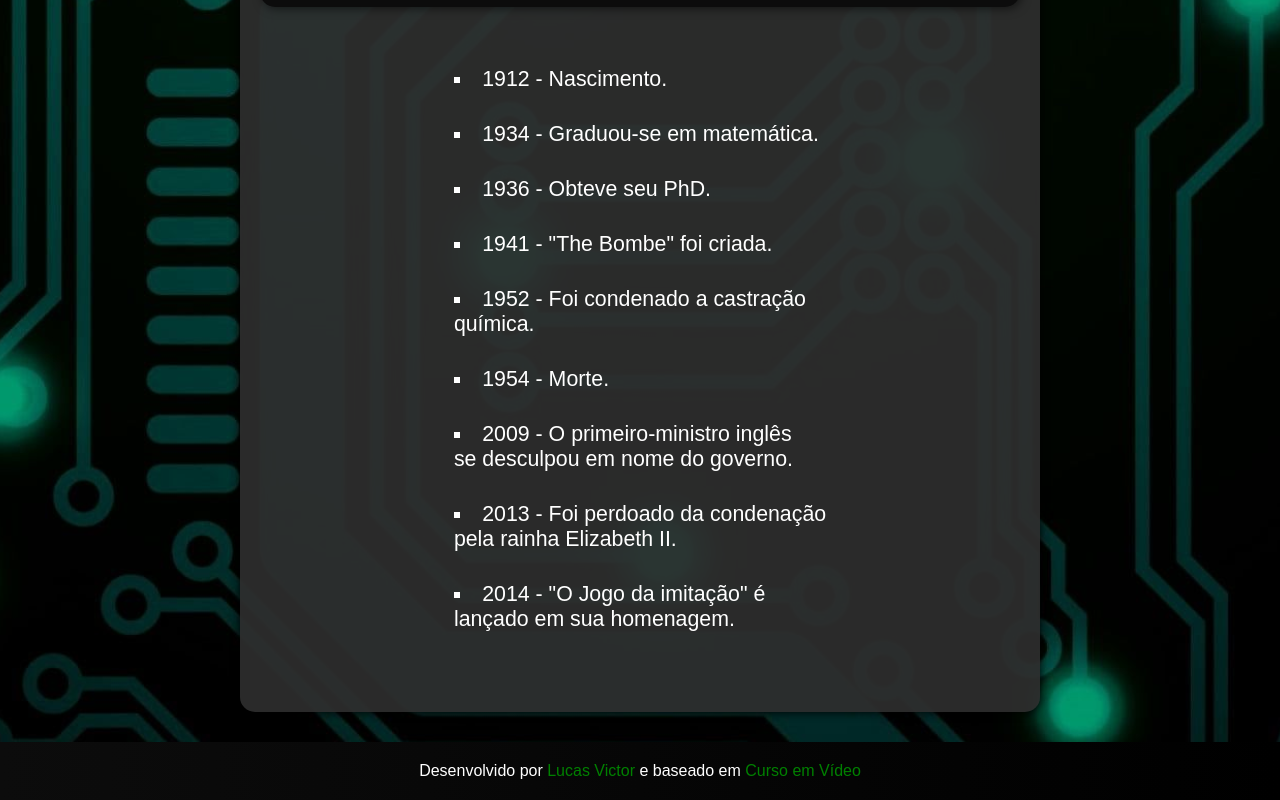
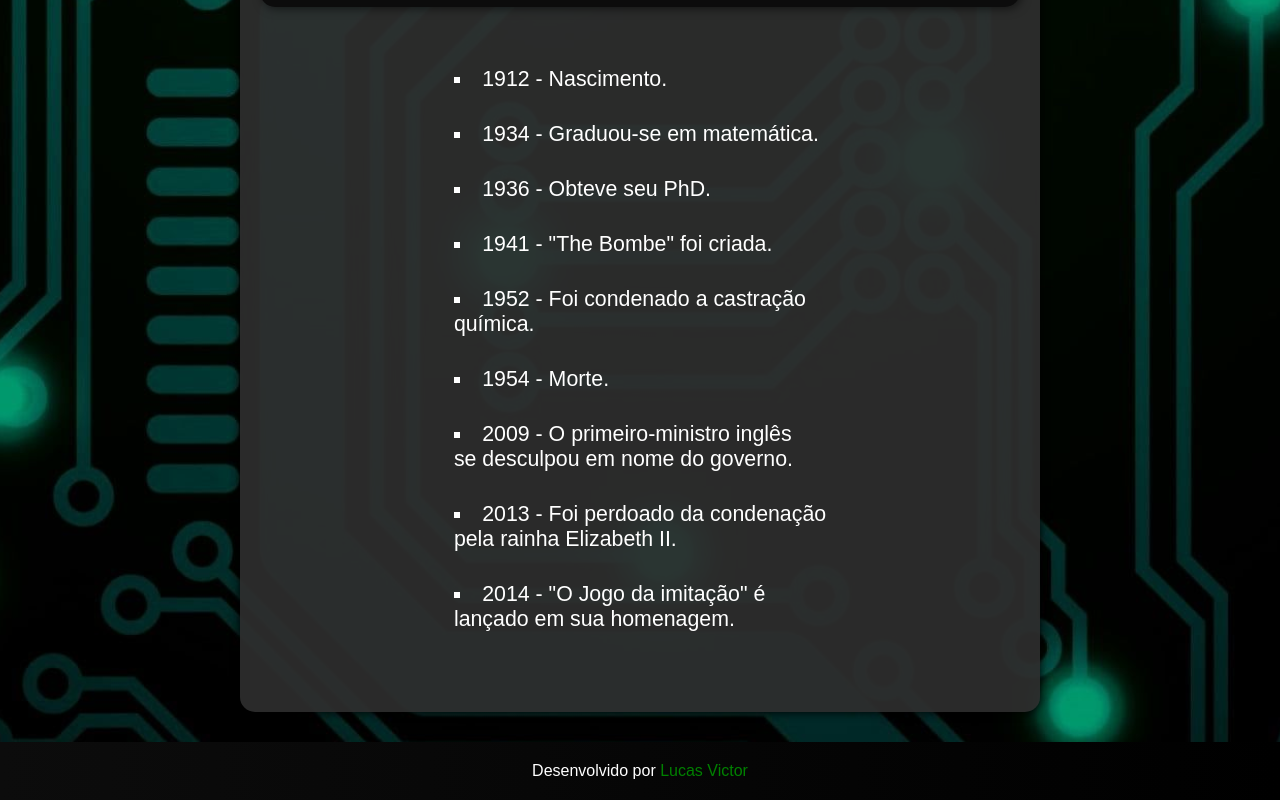
Before and after one commit to whisperNosferatu/tributePage, a plain HTML site: page index.html in a window 1280 px wide. Shown: the part 1432-2232 px from the top of the page. Drawn offline with Linux system fonts and the light colour scheme.

Commit message:
Add files via upload

```diff
--- a/assets/css/style.css
+++ b/assets/css/style.css
@@ -106,7 +106,7 @@ main {
     text-align: center;
 }
 
-.by span, a {
+.by a {
     color: green;
     text-decoration: none;
 }
--- a/index.html
+++ b/index.html
@@ -44,7 +44,7 @@
     </main>
 
     <footer class="by">
-        <p>Desenvolvido por <span>Lucas Victor</span> e baseado em <a target="_blank" href="https://youtu.be/YB9c1Zg_Ln4?si=xfkBHthTDqUZGc3V">Curso em Vídeo</a></p>
+        <p>Desenvolvido por <a href="https://github.com/whisperNosferatu" target="_blank">Lucas Victor</a></p>
     </footer>
 </body>
 </html>
```
